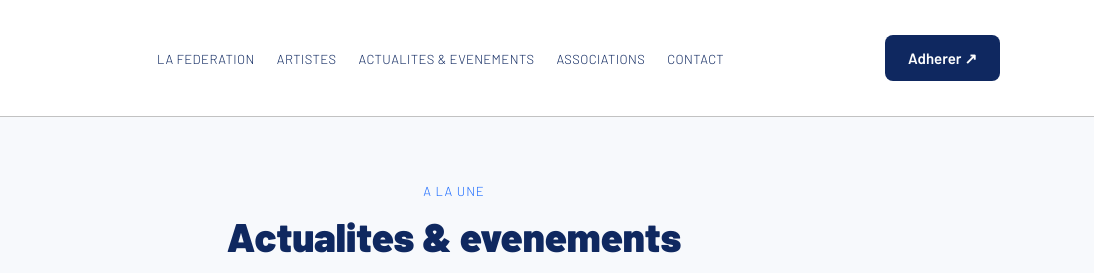
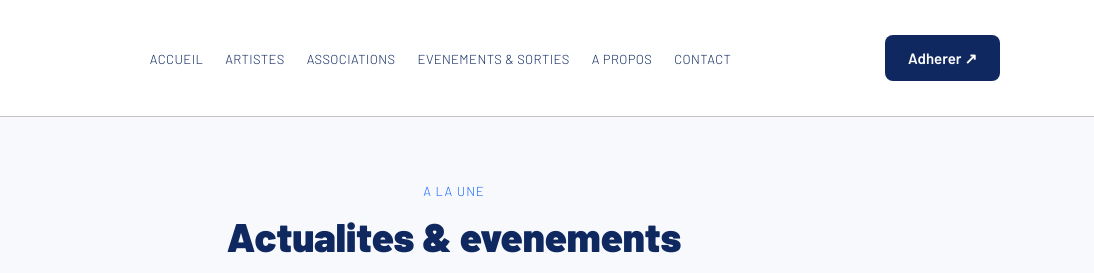
Before and after one commit to Maygae/ffap-site, a plain HTML site: page ffap-frontend/actualites.html in a window 1280 px wide. Shown: the top 273 px of the page, 186-1280 px from the left. Drawn offline with Linux system fonts and the light colour scheme; no server answers.

Commit message:
Reorganisation du menu de navigation (Accueil, Artistes, Associations, Evenements & Sorties, A propos, Contact)

```diff
--- a/ffap-frontend/actualites.html
+++ b/ffap-frontend/actualites.html
@@ -15,10 +15,11 @@
     </a>
     <nav>
       <ul class="nav-links">
-        <li><a href="federation.html">La Federation</a></li>
+        <li><a href="index.html">Accueil</a></li>
         <li><a href="artistes.html">Artistes</a></li>
-        <li><a href="actualites.html">Actualites &amp; Evenements</a></li>
         <li><a href="associations.html">Associations</a></li>
+        <li><a href="actualites.html">Evenements &amp; Sorties</a></li>
+        <li><a href="federation.html">A propos</a></li>
         <li><a href="contact.html">Contact</a></li>
       </ul>
     </nav>
--- a/ffap-frontend/js/footer.js
+++ b/ffap-frontend/js/footer.js
@@ -24,10 +24,11 @@ document.addEventListener('DOMContentLoaded', () => {
 
     <div class="container footer-bottom">
       <ul class="footer-links">
-        <li><a href="federation.html">La federation</a></li>
+        <li><a href="index.html">Accueil</a></li>
         <li><a href="artistes.html">Artistes</a></li>
-        <li><a href="actualites.html">Actualites</a></li>
         <li><a href="associations.html">Associations</a></li>
+        <li><a href="actualites.html">Evenements &amp; Sorties</a></li>
+        <li><a href="federation.html">A propos</a></li>
         <li><a href="contact.html">Contact</a></li>
         <li><a href="https://www.helloasso.com/associations/federation-francaise-des-arts-plastiques-f-f-a-p/adhesions/adhesion-f-f-a-p-2026-2027" target="_blank" rel="noopener noreferrer">Adherer</a></li>
       </ul>
```
Also changed, not shown: ffap-frontend/artiste-detail.html (+3 -2 lines), ffap-frontend/artistes.html (+3 -2 lines), ffap-frontend/associations.html (+3 -2 lines), ffap-frontend/contact.html (+3 -2 lines), ffap-frontend/evenement-detail.html (+3 -2 lines), ffap-frontend/federation.html (+3 -2 lines), ffap-frontend/index.html (+3 -2 lines).
